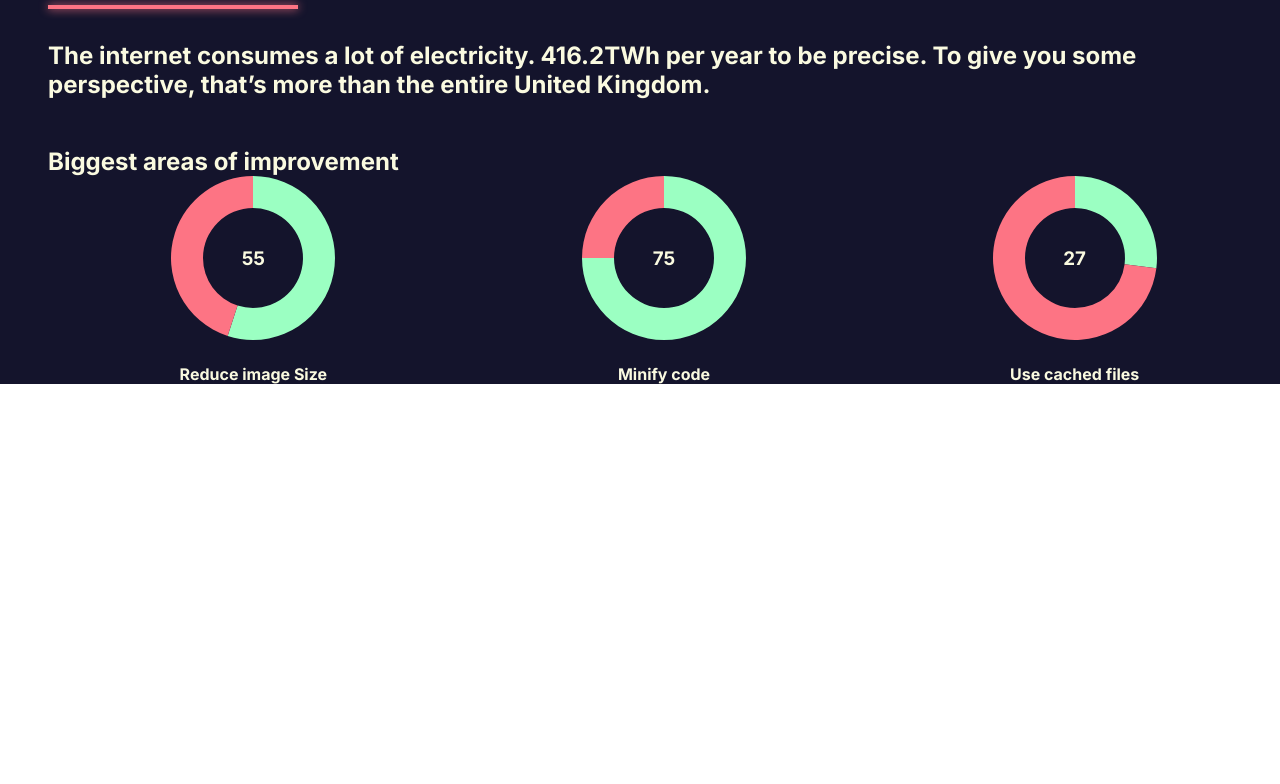
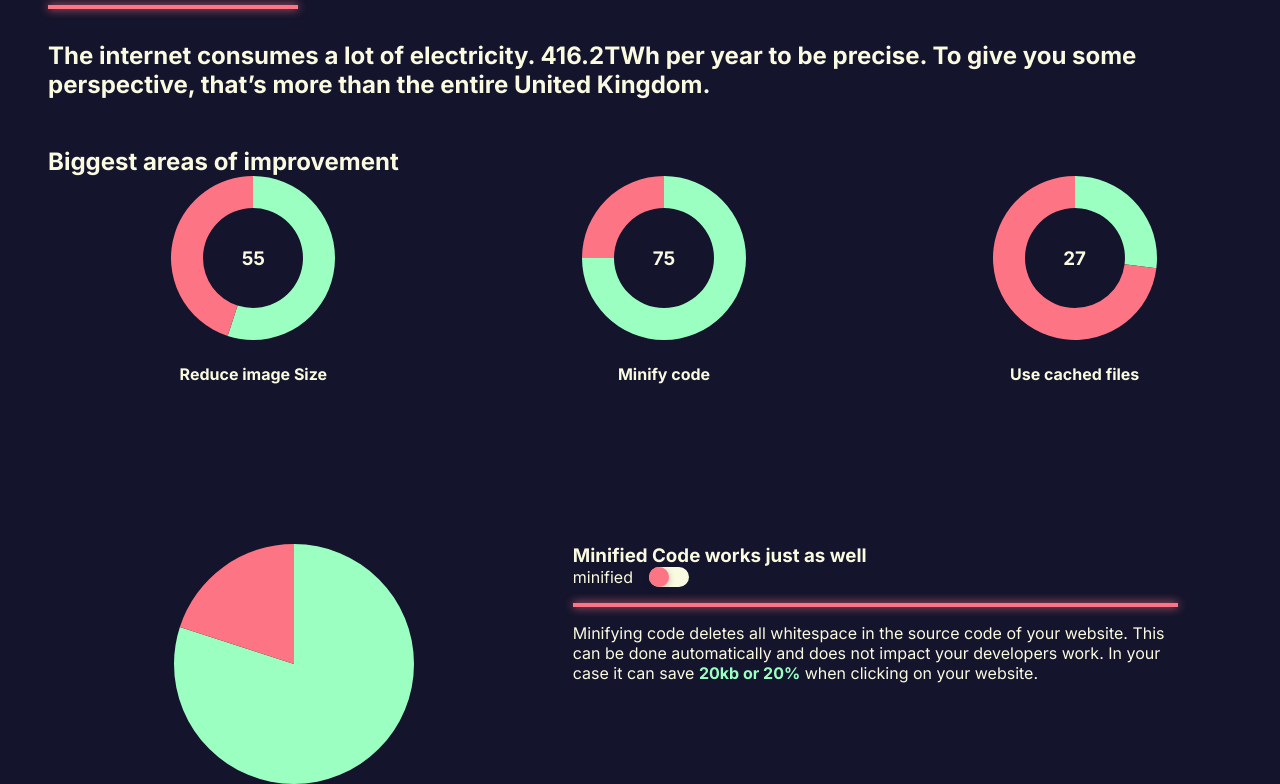
Before and after one commit to lucian-aionicesei/carbon-tracker, a website built with Vite: page index.html in a window 1280 px wide. Shown: the part 992-1776 px from the top of the page. Before the commit the page ends 1376 px from the top, so only its background shows below. Built offline with nearby package versions, Linux system fonts and the light colour scheme; no server answers.

Commit message:
created article for unminified JS, whit dummy data for now

```diff
--- a/index.html
+++ b/index.html
@@ -89,7 +89,24 @@
         <h2>Biggest areas of improvement</h2>
         <div class="sectors"></div>
       </div>
-      <div class=""></div>
+
+      <article id="unminified-js">
+        <div class="chart-container pie-chart">
+          <canvas class="chart"></canvas>
+        </div>
+        <div class="article-info">
+          <h3>Minified Code works just as well</h3>
+          <div class="toggle-container">
+            <p>minified</p>
+            <label class="switch"><input type="checkbox" /><div></div>
+            </label>
+          </div>
+          <hr>
+          <p>Minifying code deletes all whitespace in the source code of your website. This can be done automatically and does not impact your developers work.
+            In your case it can save <strong data-field="size-vals"></strong> when clicking on your website.
+          </p>
+        </div>
+      </article>
     </section>
   </main>
   <footer></footer>
--- a/sass/abstract/_variables.scss
+++ b/sass/abstract/_variables.scss
@@ -1,5 +1,4 @@
-@import url('https://fonts.googleapis.com/css2?family=Inter:wght@100;200;300;400;500;600;700;800&display=swap');
-
+@import url("https://fonts.googleapis.com/css2?family=Inter:wght@100;200;300;400;500;600;700;800&display=swap");
 
 /* ............ Color variables ......... */
 
@@ -7,7 +6,9 @@ $header-color: #05050f;
 $text-color: #fafae0;
 $primary-color1: #14142c;
 $primary-color2: #101026;
+$positive-color: #9bffc2;
+$negative-color: #fd7484;
 
 /* ............ Color variables ......... */
 
-$body-font: 'Inter', sans-serif;
+$body-font: "Inter", sans-serif;
--- a/sass/components/_index.scss
+++ b/sass/components/_index.scss
@@ -1 +1,2 @@
 @forward "report.scss";
+@forward "toggle-switch.scss";
--- a/sass/components/_report.scss
+++ b/sass/components/_report.scss
@@ -4,6 +4,52 @@
     padding-top: 3rem;
     padding-left: 3rem;
     background-color: abstract.$primary-color1;
+
+    article {
+        margin-top: 10rem;
+        height: 30vh;
+        width: 100%;
+        display: flex;
+        flex-direction: row;
+        justify-content: flex-start;
+
+        .chart-container {
+            width: 40%;
+            height: 100%;
+        }
+
+        canvas {
+            max-height: 100%;
+            max-width: 100%;
+        }
+
+        .article-info {
+            width: fit-content;
+            margin-left: 2rem;
+        }
+
+        p {
+            max-width: 60ch;
+        }
+
+        strong {
+            color: abstract.$positive-color;
+        }
+    }
+
+    hr {
+        margin-top: 1rem;
+        margin-bottom: 1rem;
+        border: 0.15em solid abstract.$negative-color;
+        background-color: abstract.$negative-color;
+        box-shadow: 0px 0px 10px abstract.$negative-color;
+    }
+
+    hr.positive {
+        border: 0.15em solid abstract.$positive-color;
+        background-color: abstract.$positive-color;
+        box-shadow: 0px 0px 10px abstract.$positive-color;
+    }
 }
 
 .biggest-improvement {
--- /dev/null
+++ b/sass/components/_toggle-switch.scss
@@ -0,0 +1,44 @@
+/*
+copied from
+https://codepen.io/wilsonpage/pen/nwPbxB
+thank you, wilson page
+*/
+
+@use "../abstract/" as abstract;
+@use "sass:color";
+.toggle-container {
+    display: flex;
+    flex-direction: row;
+
+    p {
+        margin-right: 1rem;
+    }
+}
+
+.switch {
+    display: inline-block;
+    font-size: 20px; /* 1 */
+    height: 1em;
+    width: 2em;
+    background-color: abstract.$text-color;
+    border-radius: 1em;
+
+    input {
+        position: absolute;
+        opacity: 0;
+    }
+
+    div {
+        height: 1em;
+        width: 1em;
+        border-radius: 1em;
+        background: abstract.$negative-color;
+        box-shadow: 0 0.1em 0.3em color.adjust(abstract.$primary-color1, $alpha: -0.7);
+        transition: all 300ms;
+    }
+
+    input:checked + div {
+        background: abstract.$positive-color;
+        transform: translate3d(100%, 0, 0);
+    }
+}
--- a/scripts/chartsBuilder.js
+++ b/scripts/chartsBuilder.js
@@ -2,9 +2,10 @@ import Chart from "chart.js/auto";
 
 const colors = ["#9BFFC2", "#FD7484"];
 
-Chart.defaults.borderWidth = "0";
+Chart.defaults.borderWidth = 0;
 Chart.defaults.borderColor = "rgba(0, 0, 0, 0.0)";
 
+// only used for testing, remove when real data comes into play
 export function createTestDonut() {
     const testCanvas = document.querySelector("#overall-donut-chart");
     const testData = [80, 20];
@@ -12,16 +13,15 @@ export function createTestDonut() {
     let chart = createDonutChart(testData, testCanvas);
 }
 
+// only used for testing, remove when real data comes into play
 export function createTestPie() {
     const testCanvas = document.querySelector("#unused-script-chart");
     const testData = [80, 20];
 
     let chart = createPieChart(testData, testCanvas);
-    setTimeout(() => {
-        updateChart(chart, [80]);
-    }, 2000);
 }
 
+// only used for testing, remove when real data comes into play
 export function createTestBars() {
     const testCanvas = document.querySelector("#media-sizes-chart");
     const testData1 = [100, 40, 50, 60, 80];
@@ -34,6 +34,7 @@ export function createTestBars() {
     }, 2000);
 }
 
+// takes an array with numbers and a canvas, creates donut chart
 export function createDonutChart(data, canvas) {
     let donutChart = new Chart(canvas.getContext("2d"), {
         type: "doughnut",
@@ -60,6 +61,7 @@ export function createDonutChart(data, canvas) {
     return donutChart;
 }
 
+// takes a array of numbers and canvas and creates a pie Chart there
 export function createPieChart(data, canvas) {
     let pieChart = new Chart(canvas, {
         type: "pie",
@@ -86,6 +88,8 @@ export function createPieChart(data, canvas) {
     return pieChart;
 }
 
+// groups the corresponding values from dataSet1 and dataSet2 in a bar chart
+// dataSet1 and dataSet2 are arrays of numbers, labels are the group names, canvas is the element to create in.
 export function createCoupledBars(dataSet1, dataset2, labels, canvas) {
     let barsChart = new Chart(canvas, {
         type: "bar",
--- a/scripts/reportHandler.js
+++ b/scripts/reportHandler.js
@@ -1,15 +1,41 @@
-import { createDonutChart } from "./chartsBuilder.js";
+import { createDonutChart, createPieChart, updateChart } from "./chartsBuilder.js";
 
 export function initReport(data) {
-    const testData = [
+    const testDataImprovement = [
         { title: "Reduce image Size", percentageData: [55, 45] },
         { title: "Minify code", percentageData: [75, 25] },
         { title: "Use cached files", percentageData: [27, 73] },
     ];
 
-    createImprovementAreas(testData);
+    createImprovementAreas(testDataImprovement);
+    fillunMinifiedJsArticle(20, 80);
 }
 
+// fills the Elements chart and the values in the text,
+// links the chartChange and oder styleChanges to the checkbox/sliders
+function fillunMinifiedJsArticle(whiteSpaceSize, minifiedSize) {
+    const percentage = Math.ceil((whiteSpaceSize / (minifiedSize + whiteSpaceSize)) * 100);
+    const article = document.querySelector("#unminified-js");
+
+    const chart = createPieChart([minifiedSize, whiteSpaceSize], article.querySelector("canvas.chart"));
+    let sizeValContainer = article.querySelector("[data-field=size-vals]");
+    sizeValContainer.textContent = `${whiteSpaceSize}kb or ${percentage}%`;
+
+    let sliderCheckbox = article.querySelector(".toggle-container input[type=checkbox]");
+    let divider = article.querySelector("hr");
+    sliderCheckbox.addEventListener("change", (event) => {
+        if (event.target.checked) {
+            updateChart(chart, [minifiedSize]);
+        } else {
+            updateChart(chart, [minifiedSize, whiteSpaceSize]);
+        }
+
+        divider.classList.toggle("positive", event.target.checked);
+    });
+}
+
+// creates the "biggest Areas of Improvement" section,
+// area data should contain a "title" and "percentageData" to Display
 function createImprovementAreas(areaData) {
     const parent = document.querySelector(".biggest-improvement .sectors");
     const template = document.querySelector("#mostImportantTemplate");
@@ -17,7 +43,6 @@ function createImprovementAreas(areaData) {
 
     for (let i = 0; i < areaData.length; i++) {
         let newSector = template.content.cloneNode(true);
-        console.log(newSector.querySelector("canvas.chart"));
         newSector.querySelector("[data-field=title]").textContent = areaData[i].title;
         newSector.querySelector(".numbered-donut [data-field=number]").textContent = areaData[i].percentageData[0];
 
```
